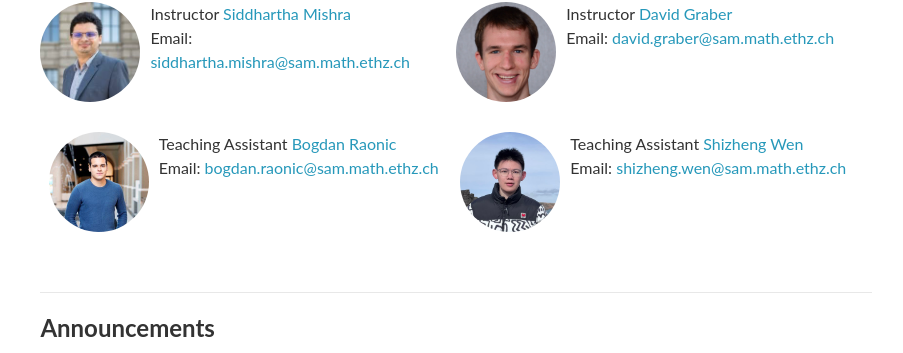
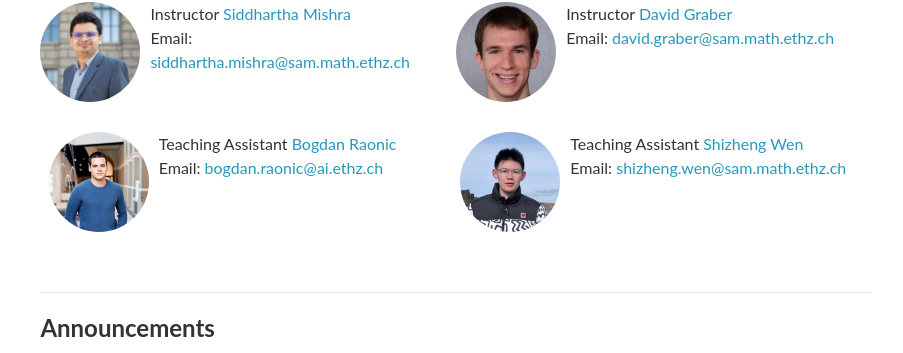
Before and after one commit to camlab-ethz/ai4s-course, a Jekyll site: the page built from index.html, in a window 1280 px wide and 900 px high, scrolled down 577 px. Shown: the part 215-568 px from the top of the window, without its empty margins (188-1091 px from the left). Built offline with Jekyll 4.4.1, drawn with Linux system fonts in a browser that asks for light colours; nearby versions of some CDN libraries; the list of posts is cut into pages by our own code; comment, search, counter and statistics services are not loaded.

Commit message:
update the email

```diff
--- a/index.html
+++ b/index.html
@@ -67,7 +67,7 @@ title: Home
       <a href="https://www.linkedin.com/in/bogdan-raonic-210066167/?originalSubdomain=ch" target="_blank"><img src="{{ '/assets/img/bogdan.jpeg' | relative_url }}" /></a>
       <ul class="instructor-info">
         <li><span>Teaching Assistant</span> <a href="https://www.linkedin.com/in/bogdan-raonic-210066167/?originalSubdomain=ch" target="_blank">Bogdan Raonic</a></li>
-        <li><span>Email:</span> <a href="mailto:bogdan.raonic@sam.math.ethz.ch" target="_blank">bogdan.raonic@sam.math.ethz.ch</a></li>
+        <li><span>Email:</span> <a href="mailto:bogdan.raonic@ai.ethz.ch" target="_blank">bogdan.raonic@ai.ethz.ch</a></li>
       </ul>
     </div>
 
```
